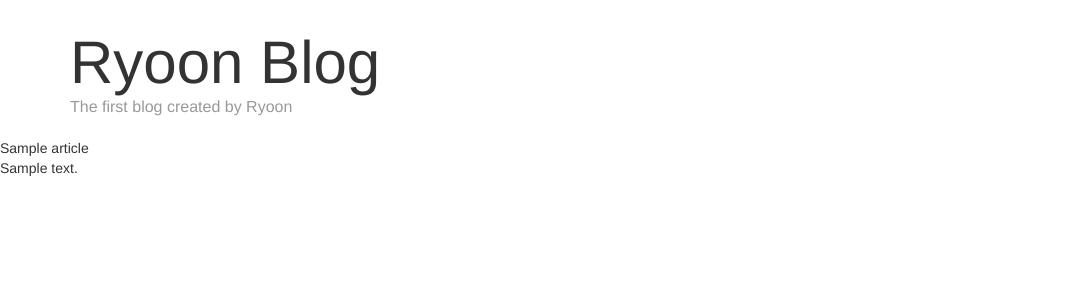
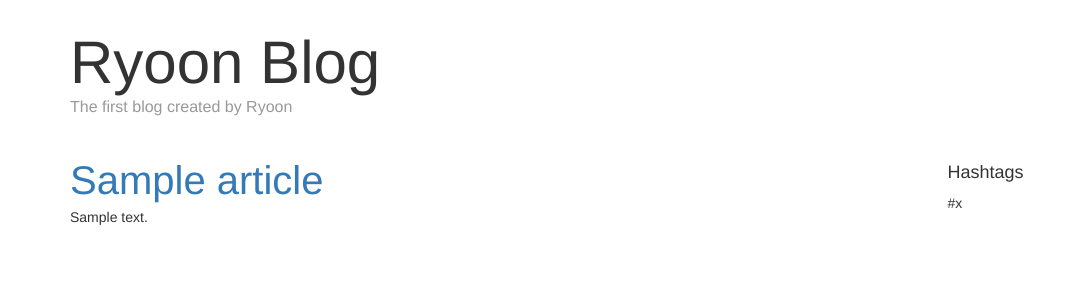
Before and after one commit to verycys/blog-for-office-worker, a Django app: template templates/index.html in a window 1280 px wide. Shown: the part 40-340 px from the top of the page, without its empty margins (0-1086 px from the left). Run offline with Django 3.2, Linux system fonts and the light colour scheme; the template is opened without the code that fills it: most values are stand-ins (such as "Sample title", 1, 10 or a date in 2020); some libraries are stand-ins or nearby versions.

Commit message:
Decorate with bootstrap

```diff
--- a/feed/urls.py
+++ b/feed/urls.py
@@ -4,6 +4,6 @@ from . import views
 
 urlpatterns = [
     url(r'^$', views.index, name='index'),
-    # url(r'^$', views.detail, name='index')
+    url(r'^(?P<article_id>[0-9]+)/$', views.detail, name='index')
     # url(r'^$', views.about, name='index')
     ]
--- a/static/css/base.css
+++ b/static/css/base.css
@@ -3,6 +3,7 @@
     -webkit-box-shadow: inset 0 -2px 5px rgba(0, 0, 0, .1);
     box-shadow: inset 0 -2px 5px rgba(0, 0, 0, .1);
 }
+
 .blog-nav .active {
     color: #fff;
 }
@@ -19,13 +20,13 @@
     margin-top: 30px;
     margin-bottom: 0;
     font-size: 60px;
-    font-weight: 400;
-  }
+    font-weight: normal;
+}
 
   .blog-description {
-      font-size: 20px;
-      color: #999;
-  }
+    font-size: 20px;
+    color: #999;
+}
 
   .lead {
     margin-bottom: 20px;
@@ -33,3 +34,18 @@
     font-weight: 300;
     line-height: 1.4;
 }
+
+  .blog-post-title {
+    margin-bottom: 5px;
+    font-size: 40px;
+}
+
+  .sidebar-module {
+    padding: 15px;
+    margin: 0 -15px 15px;
+}
+
+.list-unstyled {
+    padding-left: 0;
+    list-style: none;
+}
--- a/templates/index.html
+++ b/templates/index.html
@@ -1,21 +1,35 @@
 {% extends "base.html" %}
 {% block body %}
-<div class="blog-masthead">
-  <div class="container">
-    <nav class="blog-nav">
-      <a class="blog-nav-item active" href="#">Home</a>
-      <a class="blog-nav-item" href="#">About</a>
-    </nav>
-  </div>
-</div>
+{% include "navbar.html" %}
 <div class="container">
   <div class="blog-header">
     <h1 class="blog-title">Ryoon Blog</h1>
     <p class="lead blog-description">The first blog created by Ryoon</p>
   </div>
+  <div class="row">
+    <div class="col-sm-8">
+      <div class="blog-post">
+        {% for article in article_list %}
+        <h2 class="blog-post-title">
+          <a href="/{{ article.id }}/">
+          {{ article.title }}
+          </a>
+        </h2>
+        <p>{{ article.content }}</p>
+        {% endfor %}
+      </div>
+    </div>
+    <div class="col-sm-3 col-sm-offset-1 blog-sidebar">
+      <div class="sidebar-module">
+        <h4>Hashtags</h4>
+        <ol class="list-unstyled">
+          {% for hashtag in hashtag_list %}
+          <li>#{{ hashtag}}</li>
+          {% endfor %}
+        </ol>
+      </div>
+      <div class="sidebar-module"></div>
+    </div>
+  </div>
 </div>
-{% for article in article_list %}
-<div>{{ article.title }}</div>
-<div>{{ article.content }}</div>
-{% endfor %}
 {% endblock %}
--- a/templates/navbar.html
+++ b/templates/navbar.html
@@ -0,0 +1,8 @@
+<div class="blog-masthead">
+  <div class="container">
+    <nav class="blog-nav">
+      <a class="blog-nav-item active" href="#">Home</a>
+      <a class="blog-nav-item" href="#">About</a>
+    </nav>
+  </div>
+</div>
```
Also changed, not shown: feed/views.py (+11 -3 lines), templates/detail.html (+28 -0 lines).
